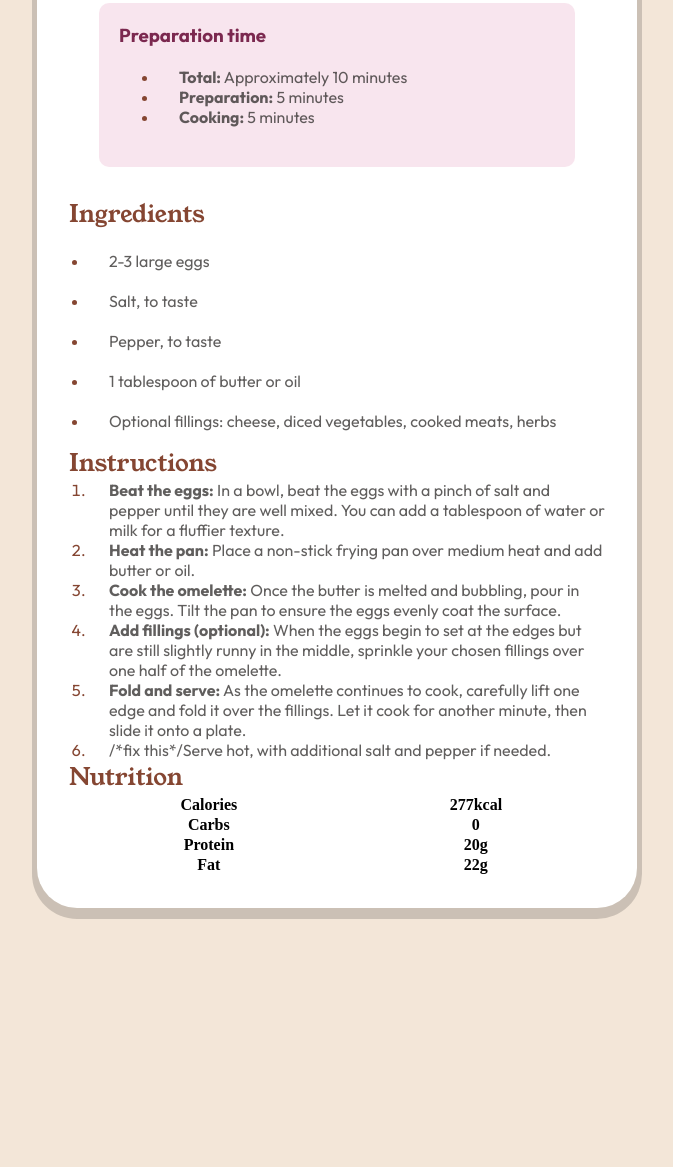
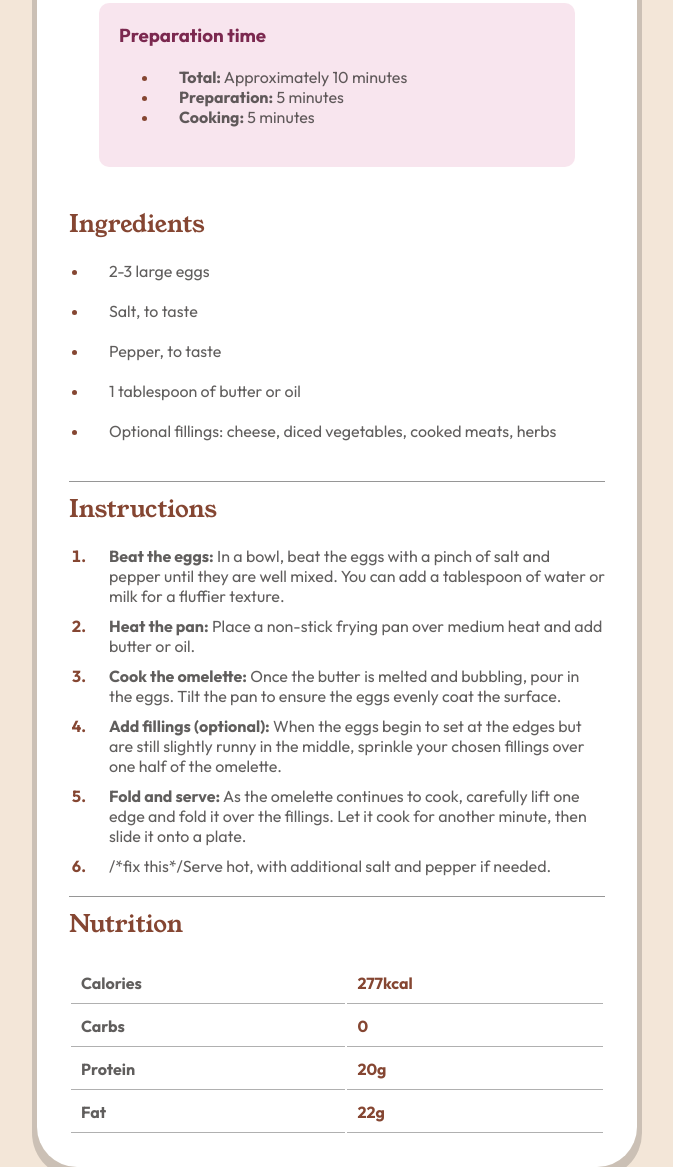
Before and after one commit to AV-DN/Recipe-page, a plain HTML site: page index.html in a window 1280 px wide. Shown: the part 463-1630 px from the top of the page, without its empty margins (303-976 px from the left). Before the commit the page ends 1421 px from the top, so only its background shows below. Drawn offline with Linux system fonts and the light colour scheme; a web font is replaced by a local one.

Commit message:
Almost there

```diff
--- a/index.html
+++ b/index.html
@@ -27,6 +27,7 @@
         </div>
     </div>
 
+    <div class="ingredients_conteiners">
       <div class="recipe-ingredients">
         <h2>Ingredients</h2>
         <ul>
@@ -37,7 +38,10 @@
           <li>Optional fillings: cheese, diced vegetables, cooked meats, herbs </li>
         </ul>
       </div>
+    </div>
 
+
+    <div class="instruction_conteiner">
       <div class="recipe-instruction">
         <h2>Instructions</h2>
         <ol>
@@ -49,24 +53,25 @@
           <li> /*fix this*/Serve hot, with additional salt and pepper if needed.</li>
         </ol>
       </div>
+    </div>
 
     <h2>Nutrition</h2>
     <table class="recipe-nutrition">
       <tr>
-        <th>Calories</th>
-        <th>277kcal</th>
+        <th class="tab_1">Calories</th>
+        <th class="tab_2">277kcal</th>
       </tr>
       <tr>
-        <th>Carbs</th>
-        <th>0</th>
+        <th class="tab_1">Carbs</th>
+        <th class="tab_2">0</th>
       </tr>
       <tr>
-        <th>Protein</th>
-        <th>20g</th>
+        <th class="tab_1">Protein</th>
+        <th class="tab_2">20g</th>
       </tr>
       <tr>
-        <th>Fat</th>
-        <th>22g</th>
+        <th class="tab_1">Fat</th>
+        <th class="tab_2">22g</th>
       </tr>
     </table>
   </main>
--- a/style.css
+++ b/style.css
@@ -40,6 +40,7 @@ body{
 }
 
 h2{
+  margin: 10px 0px 20px 0px;
   font-family: "Young Serif", serif;
   font-weight: 400;
   color: hsl(14, 45%, 36%);
@@ -57,6 +58,7 @@ ul, ol, li{
 
 li::marker{
   color: hsl(14, 45%, 36%);
+  font-weight: 700;
 }
 
 .recipe{
@@ -86,5 +88,36 @@ li::marker{
 }
 
 .recipe-ingredients li{
-  margin: 20px 10px 15px 0px;
+  margin: 20px 10px 20px 0px;
+
 }
+
+.ingredients_conteiners{
+  border-bottom: 1px solid rgba(0, 0, 0, 0.411);
+  padding-bottom: 20px;
+}
+
+.instruction_conteiner li{
+  margin-top: 10px;
+}
+
+.instruction_conteiner{
+  border-bottom: 1px solid rgba(0, 0, 0, 0.411);
+  padding-bottom: 20px;
+}
+
+.tab_1{
+  font-family: "Outfit", serif;
+  color: hsla(15, 4%, 18%, 0.767);
+}
+
+.tab_2{
+  font-family: "Outfit", serif;
+  color: hsl(14, 45%, 36%);
+}
+
+.recipe-nutrition table, th{
+  padding: 10px;
+  text-align: left;
+  border-bottom: rgba(0, 0, 0, 0.308) 1px solid;
+}
```
Lines whose indentation alone changed are shown as unchanged.
